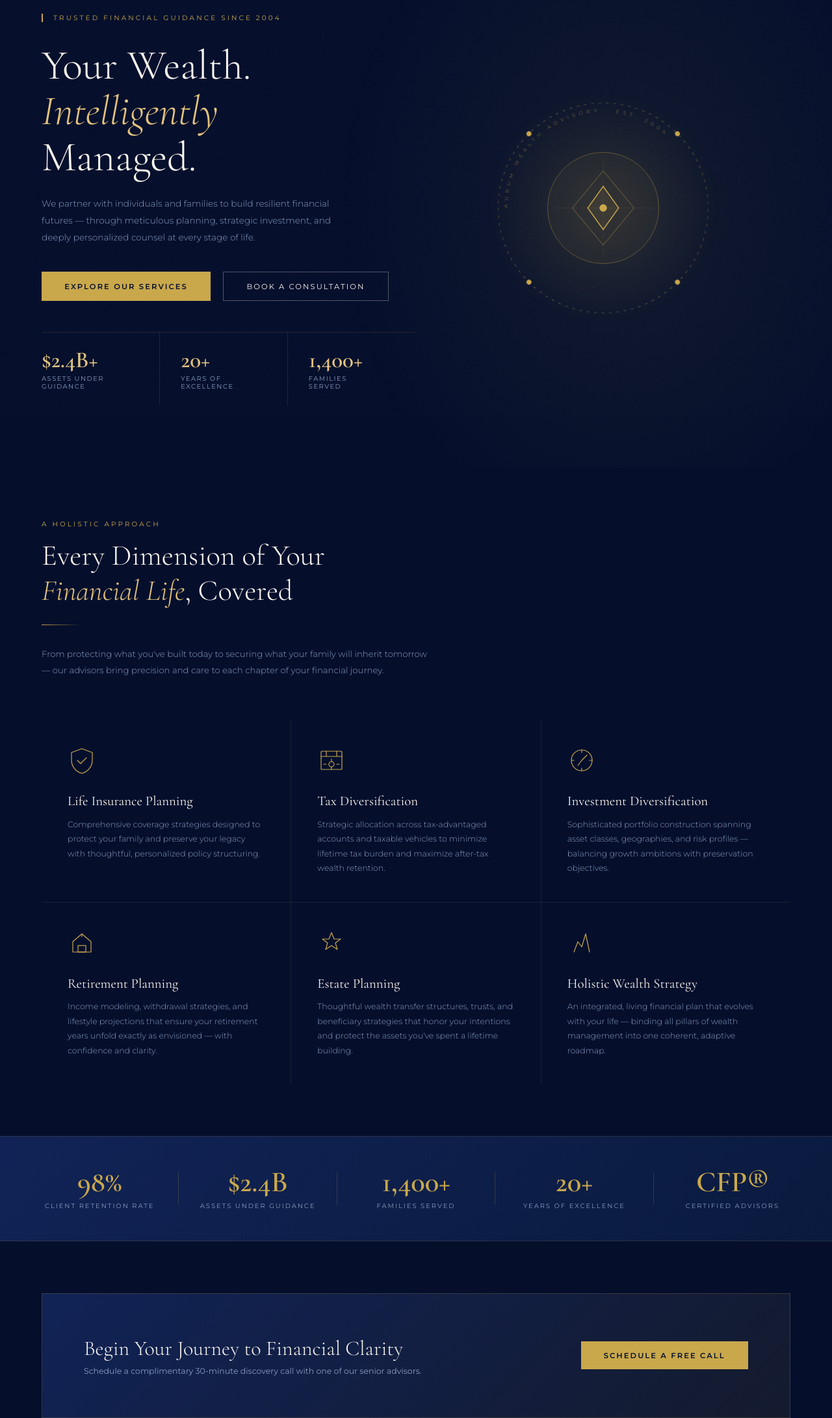
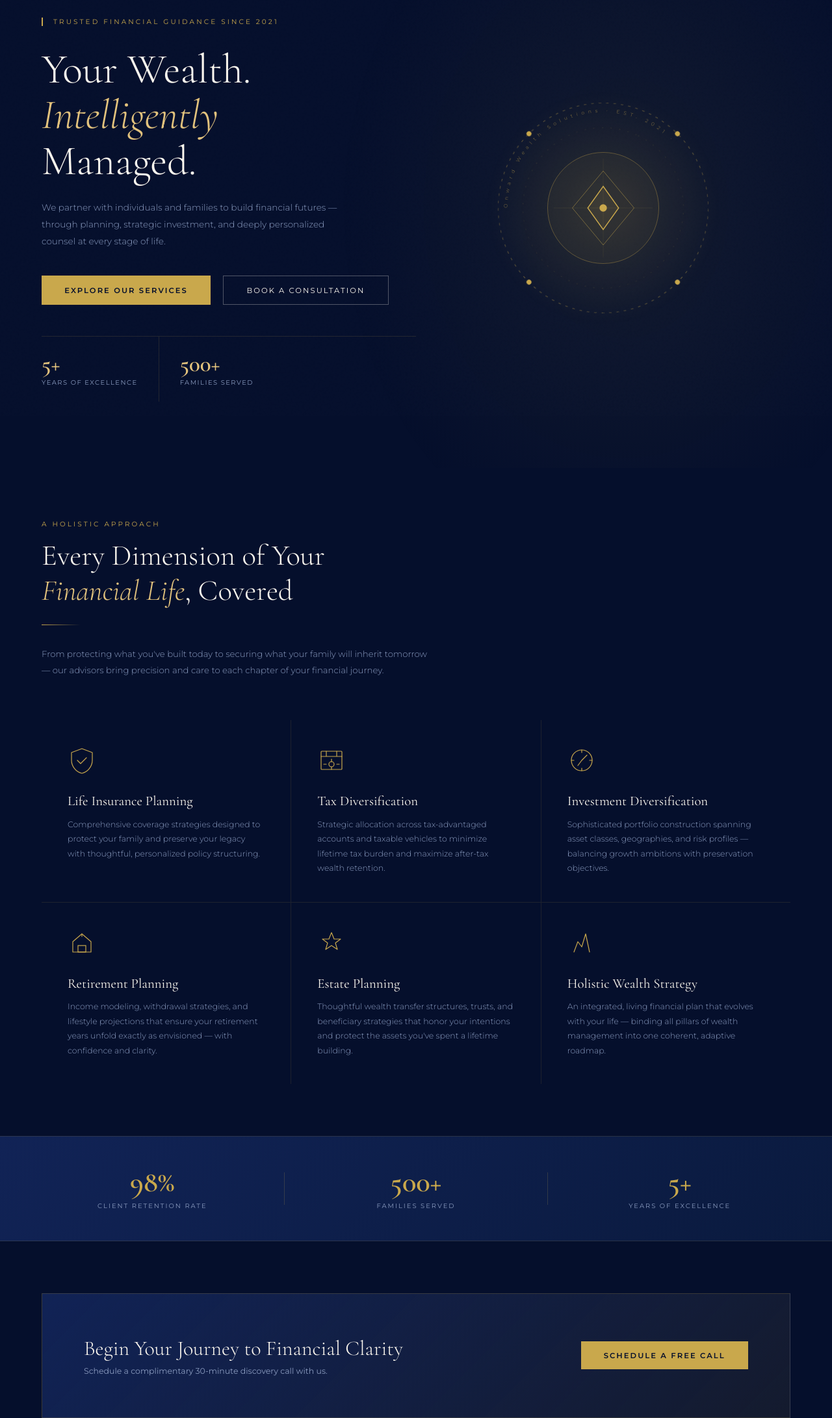
Before and after one commit to 2025onward/onwardwealthsolutions, a plain HTML site: page index.html in a window 1280 px wide. Shown: the part 160-2342 px from the top of the page at 65% size. Drawn offline with nearby package versions, Linux system fonts and the light colour scheme.

Commit message:
Add files via upload

```diff
--- a/index.html
+++ b/index.html
@@ -880,24 +880,21 @@
   <!-- HERO -->
   <section class="hero">
     <div class="hero-content">
-      <span class="hero-eyebrow">Trusted Financial Guidance Since 2004</span>
+      <span class="hero-eyebrow">Trusted Financial Guidance Since 2021</span>
       <h1>Your Wealth.<br><em>Intelligently</em><br>Managed.</h1>
-      <p class="hero-sub">We partner with individuals and families to build resilient financial futures — through meticulous planning, strategic investment, and deeply personalized counsel at every stage of life.</p>
+      <p class="hero-sub">We partner with individuals and families to build financial futures — through planning, strategic investment, and deeply personalized counsel at every stage of life.</p>
       <div class="hero-actions">
         <button class="btn-primary" onclick="showPage('offer')">Explore Our Services</button>
         <button class="btn-outline" onclick="showPage('contact')">Book a Consultation</button>
       </div>
       <div class="hero-stats">
+
         <div class="stat">
-          <div class="stat-num">$2.4B+</div>
-          <div class="stat-label">Assets Under Guidance</div>
-        </div>
-        <div class="stat">
-          <div class="stat-num">20+</div>
+          <div class="stat-num">5+</div>
           <div class="stat-label">Years of Excellence</div>
         </div>
         <div class="stat">
-          <div class="stat-num">1,400+</div>
+          <div class="stat-num">500+</div>
           <div class="stat-label">Families Served</div>
         </div>
       </div>
@@ -937,7 +934,7 @@
           <circle cx="200" cy="200" r="6" fill="#c9a84c"/>
           <!-- Text arc simulation with lines -->
           <text font-family="'Montserrat', sans-serif" font-size="8" fill="rgba(201,168,76,0.5)" letter-spacing="6">
-            <textPath href="#circle-path">AURUM WEALTH ADVISORY · EST. 2004 ·</textPath>
+            <textPath href="#circle-path">Onward Wealth Solutions · EST. 2021 ·</textPath>
           </text>
           <defs>
             <path id="circle-path" d="M 200,200 m -155,0 a 155,155 0 1,1 310,0 a 155,155 0 1,1 -310,0"/>
@@ -1015,23 +1012,13 @@
     </div>
     <div class="trust-divider"></div>
     <div class="trust-item">
-      <div class="trust-num">$2.4B</div>
-      <div class="trust-label">Assets Under Guidance</div>
-    </div>
-    <div class="trust-divider"></div>
-    <div class="trust-item">
-      <div class="trust-num">1,400+</div>
+      <div class="trust-num">500+</div>
       <div class="trust-label">Families Served</div>
     </div>
     <div class="trust-divider"></div>
     <div class="trust-item">
-      <div class="trust-num">20+</div>
+      <div class="trust-num">5+</div>
       <div class="trust-label">Years of Excellence</div>
-    </div>
-    <div class="trust-divider"></div>
-    <div class="trust-item">
-      <div class="trust-num">CFP®</div>
-      <div class="trust-label">Certified Advisors</div>
     </div>
   </div>
 
@@ -1039,7 +1026,7 @@
   <div class="cta-banner" style="margin-top: 5rem;">
     <div class="cta-text">
       <h3>Begin Your Journey to Financial Clarity</h3>
-      <p>Schedule a complimentary 30-minute discovery call with one of our senior advisors.</p>
+      <p>Schedule a complimentary 30-minute discovery call with us.</p>
     </div>
     <button class="btn-primary" onclick="showPage('contact')">Schedule a Free Call</button>
   </div>
@@ -1195,9 +1182,9 @@
       <span class="section-eyebrow">Who We Are</span>
       <h3 class="section-title" style="font-size: 2rem;">Two Decades of<br><em>Dedicated Counsel</em></h3>
       <div class="gold-divider"></div>
-      <p class="section-desc" style="margin-bottom: 1.5rem;">Founded in 2004, Aurum Wealth Advisory was born from a simple but powerful conviction: that every individual deserves the same quality of financial guidance once reserved for the ultra-wealthy. We set out to change that — and we have spent twenty years making good on that promise.</p>
+      <p class="section-desc" style="margin-bottom: 1.5rem;">Founded in 2021, Onward Wealth Soutions was born from a simple but powerful conviction: that every individual deserves the same quality of financial guidance once reserved for the ultra-wealthy. We set out to change that — and we have spent twenty years making good on that promise.</p>
       <p class="section-desc" style="margin-bottom: 1.5rem;">We are fiduciaries. That means we are legally and ethically bound to act in your best interest — not ours. No commissions. No hidden incentives. Just transparent, fee-only advice grounded in your goals and values.</p>
-      <p class="section-desc">Today, our team of Certified Financial Planners® serves over 1,400 families across the country, managing more than $2.4 billion in assets with the same personal attention and intellectual rigor that defined our earliest client relationships.</p>
+
 
       <div class="values-grid">
         <div class="value-card">
```
